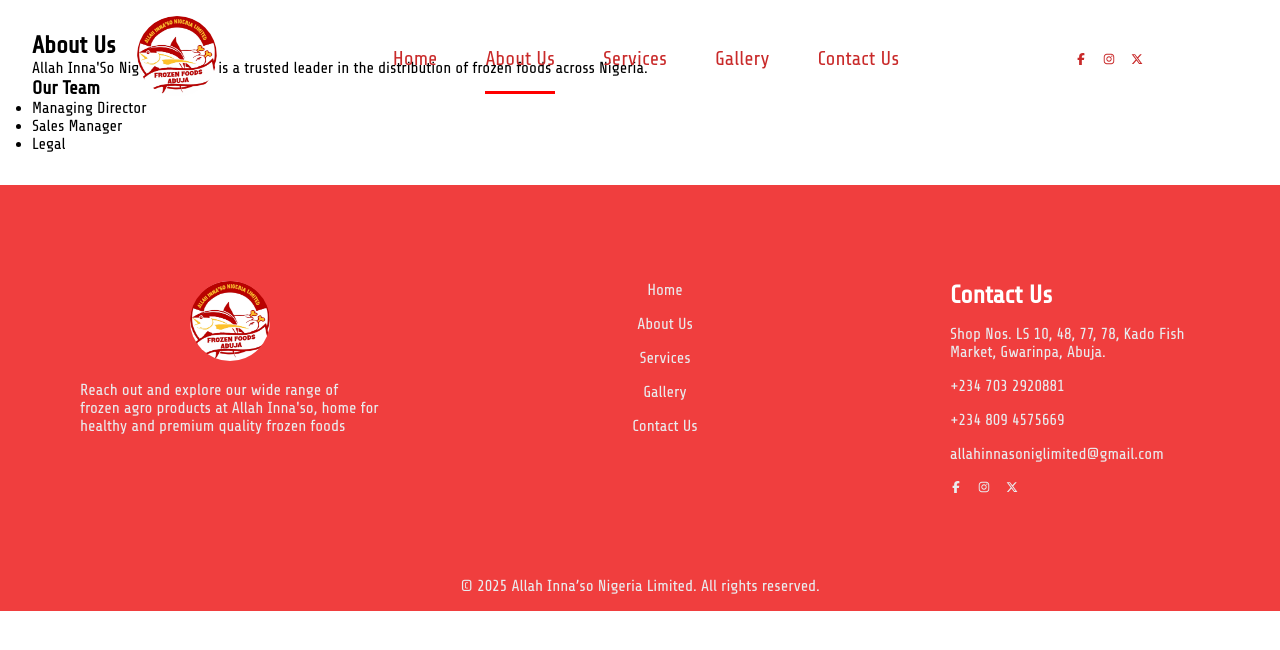
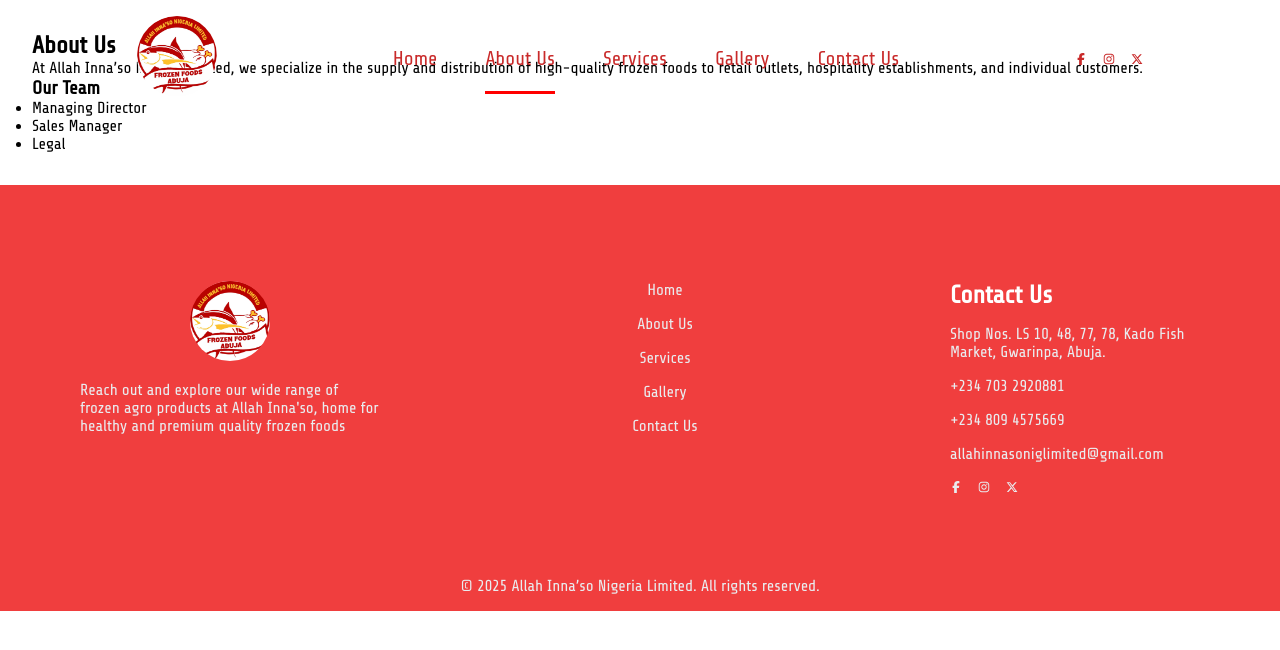
Before and after one commit to aabsani/allah-innaso, a React (Vite) app: page /about in a window 1280 px wide. Shown: the top 650 px of the page. Built offline with nearby package versions, Linux system fonts and the light colour scheme.

Commit message:
Updated About.jsx

```diff
--- a/src/pages/About.jsx
+++ b/src/pages/About.jsx
@@ -5,8 +5,9 @@
     <section className="about">
       <h2>About Us</h2>
       <p>
-        Allah Inna'So Nigeria Limited is a trusted leader in the distribution of
-        frozen foods across Nigeria.
+        At Allah Inna’so Nigeria Limited, we specialize in the supply and
+        distribution of high-quality frozen foods to retail outlets, hospitality
+        establishments, and individual customers.
       </p>
       <h3>Our Team</h3>
       <ul>
```
